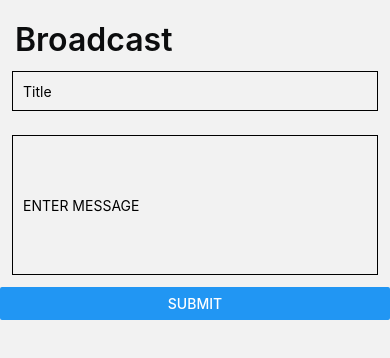
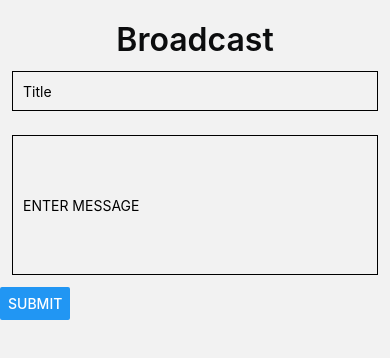
Before and after one commit to chuaziheng/code_exp, a React Native app: screen /CreateBroadcast in a window 390 px wide. Shown: the top 358 px of the page. Built offline with nearby package versions, Linux system fonts and the light colour scheme.

Commit message:
broadcast

```diff
--- a/components/pages/CreateBroadcast/CreateBroadcast.js
+++ b/components/pages/CreateBroadcast/CreateBroadcast.js
@@ -11,10 +11,8 @@ const CreateBroadcastScreen = ()  => {
         <SafeAreaView>
             <View style={styles.headerWrapper}>
             {/* Header */}
-            <View style={styles.titlesWrapper}>
                 {/* <Text style={styles.titlesSubtitle}>Hello,</Text> */}
                 <Text style={styles.titlesTitle}>Broadcast</Text>
-            </View>
 
             </View>
             <TextInput
@@ -29,12 +27,13 @@ const CreateBroadcastScreen = ()  => {
                 value={messageText}
                 placeholder="ENTER MESSAGE"
             />
+            <View style={styles.submitButton}>
                 <Button
-                style={styles.submitButton}
                     title="Submit"
                     onPress={() => alert('Simple Button pressed')}
                     // onPress={() => Alert.alert('Simple Button pressed')}
                 />
+            </View>
         </SafeAreaView>
     );
 }
@@ -42,10 +41,11 @@ const CreateBroadcastScreen = ()  => {
 const styles = StyleSheet.create({
     headerWrapper: {
         flexDirection: 'row',
-        justifyContent: 'space-between',
+        justifyContent: 'center',
         paddingHorizontal: 15,
         paddingTop: 20,
-        alignItems: 'right',
+        alignItems: "center",
+        textAlign: "center"
       },
     inputTitle: {
       height: 40,
@@ -70,15 +70,15 @@ const styles = StyleSheet.create({
         fontSize: 32,
         color: colors.textDark,
         fontWeight: '600',
-        justifyContent: "center",
-        alignItems: "center"
+        // justifyContent: "center",
+        // alignItems: "center"
       },
       submitButton: {
-          flex: 1,
+        flexDirection: 'row',
         width: 30,
-          flexDirection: 'row',
+
         alignItems: 'center',
-          justifyContent: 'center',
+
       }
   });
 
```
Also changed, not shown: 1 other file (tests, documents, lock files or other folders). Lines whose indentation alone changed are shown as unchanged.
